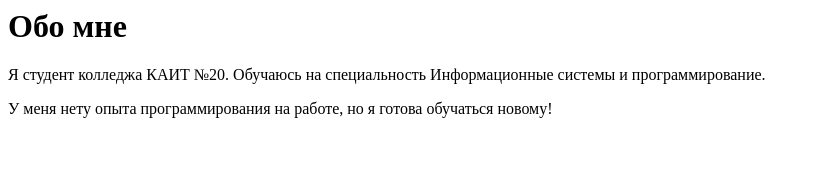
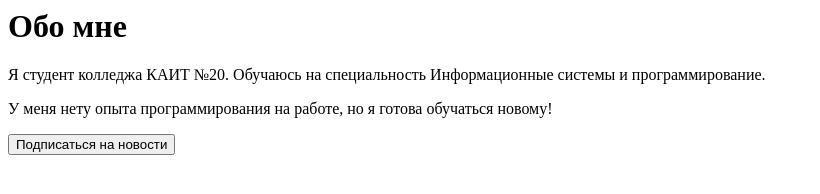
Before and after one commit to KsyuSilo/home_task, a plain HTML site: page index.html in a window 1280 px wide. Shown: the whole page, without its empty margins (0-820 px from the left). Drawn offline with Linux system fonts and the light colour scheme.

Commit message:
Добавлена кнопка подписки на новости

```diff
--- a/index.html
+++ b/index.html
@@ -1 +1 @@
-<html><body><h1>Обо мне</h1><p>Я студент колледжа КАИТ №20. Обучаюсь на специальность Информационные системы и программирование.</p><p>У меня нету опыта программирования на работе, но я готова обучаться новому!</p></body></html>
+<html><body><h1>Обо мне</h1><p>Я студент колледжа КАИТ №20. Обучаюсь на специальность Информационные системы и программирование.</p><p>У меня нету опыта программирования на работе, но я готова обучаться новому!</p><button>Подписаться на новости</button></body></html>
```
